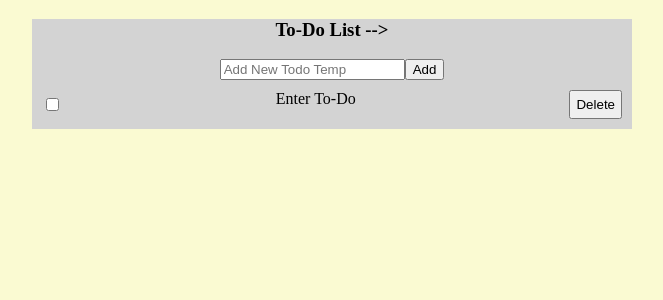
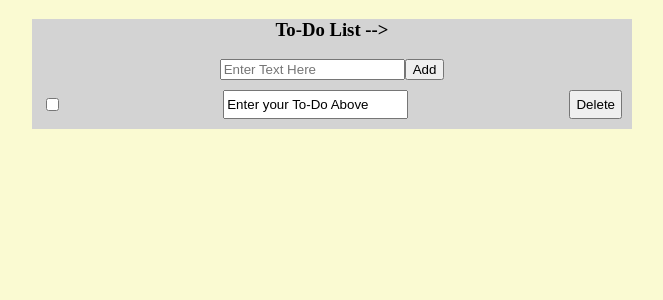
Before and after one commit to o-b3d/todo-list, a React (Vite) app: page / in a window 1280 px wide. Shown: the top 300 px of the page, without its empty margins (308-971 px from the left). Built offline with nearby package versions, Linux system fonts and the light colour scheme.

Commit message:
third commit,couldn't figure some things out today

```diff
--- a/src/App.css
+++ b/src/App.css
@@ -29,3 +29,7 @@ body {
 .deleteButton {
   padding: 5px;
 }
+
+.striketext {
+  text-decoration: line-through;
+}
--- a/src/App.jsx
+++ b/src/App.jsx
@@ -8,7 +8,7 @@ export default function App() {
   const [todos, setTodos] = useState([
     {
       id: 1,
-      task: "Enter To-Do",
+      task: "Enter your To-Do Above",
       done: false,
     },
   ]);
@@ -16,39 +16,66 @@ export default function App() {
   const [newTodos, setNewTodos] = useState("");
 
   const addTodo = (text) => {
-    const newTodoList = [
+    const newTodoListForAddTodo = [
       ...todos,
       { id: todos.length + 1, task: text, done: false },
     ];
-    setTodos(newTodoList);
+    setTodos(newTodoListForAddTodo);
   };
 
   const deleteTodo = (id) => {
-    const newTodoList = todo.filter((item) => item.id != id);
-    setTodos(newTodoList);
+    const newTodoListForDeleteTodo = todos.filter((item) => item.id != id);
+    setTodos(newTodoListForDeleteTodo);
   };
+
+  /* prettier-ignore */
+  const updateTodoText = (id, text) => {setTodos()};
+
+  /* Created preventDefault variable since there is no backend for form*/
+  /* prettier-ignore */
+  const preventDefault = (e) => {e.preventDefault()};
 
   return (
     <>
       <div className="todoListContainer">
         <h3>To-Do List {"-->"}</h3>
         <div className="newTodoContainer">
+          {/* Wrapped input and button inside Form tag to make the input field work with the enter key */}
+          <form onSubmit={preventDefault}>
             <input
               value={newTodos}
-            placeholder="Add New Todo Temp"
+              placeholder="Enter Text Here"
               onChange={(event) => setNewTodos(event.target.value)}
             />
             <button onClick={() => addTodo(newTodos)} className="addButton">
               Add
             </button>
+          </form>
         </div>
 
         <ul className="todoList">
           {todos.map((item) => {
             return (
               <li key={item.id} className="todoListItem">
-                <input type="checkbox" value={item.done} />
-                <span className="todoContent">{item.task}</span>
+                <input
+                  type="checkbox"
+                  value={item.done}
+                  /* Same as below, need to figure out how to update the state using the onChange eventListener to
+                  update using striketext css value inside Input Text classname*/
+                  onChange={() => {}}
+                />
+                {/* Replaced below Span tag with Input tag to make the created To-Do modifiable */}
+                {/* -> I have to figure out a way to update the state of "todos" using the onChange eventListener
+                and with the declared variable updateTodoText I created*/}
+                {/* prettier-ignore */}
+                <input
+                  type="text"
+                  /* Added conditional operator to className to add striketext css value to Input Text if checkbox is checked */
+                  className={`todoContent ${item.done ? 'striketext' : ''}`}
+                  value={item.task}
+                  onChange={(event) => updateTodoText(item.id, event.target.value)
+                  }
+                  />
                 <button
                   onClick={() => deleteTodo(item.id)}
                   className="deleteButton"
```
Lines whose indentation alone changed are shown as unchanged.
